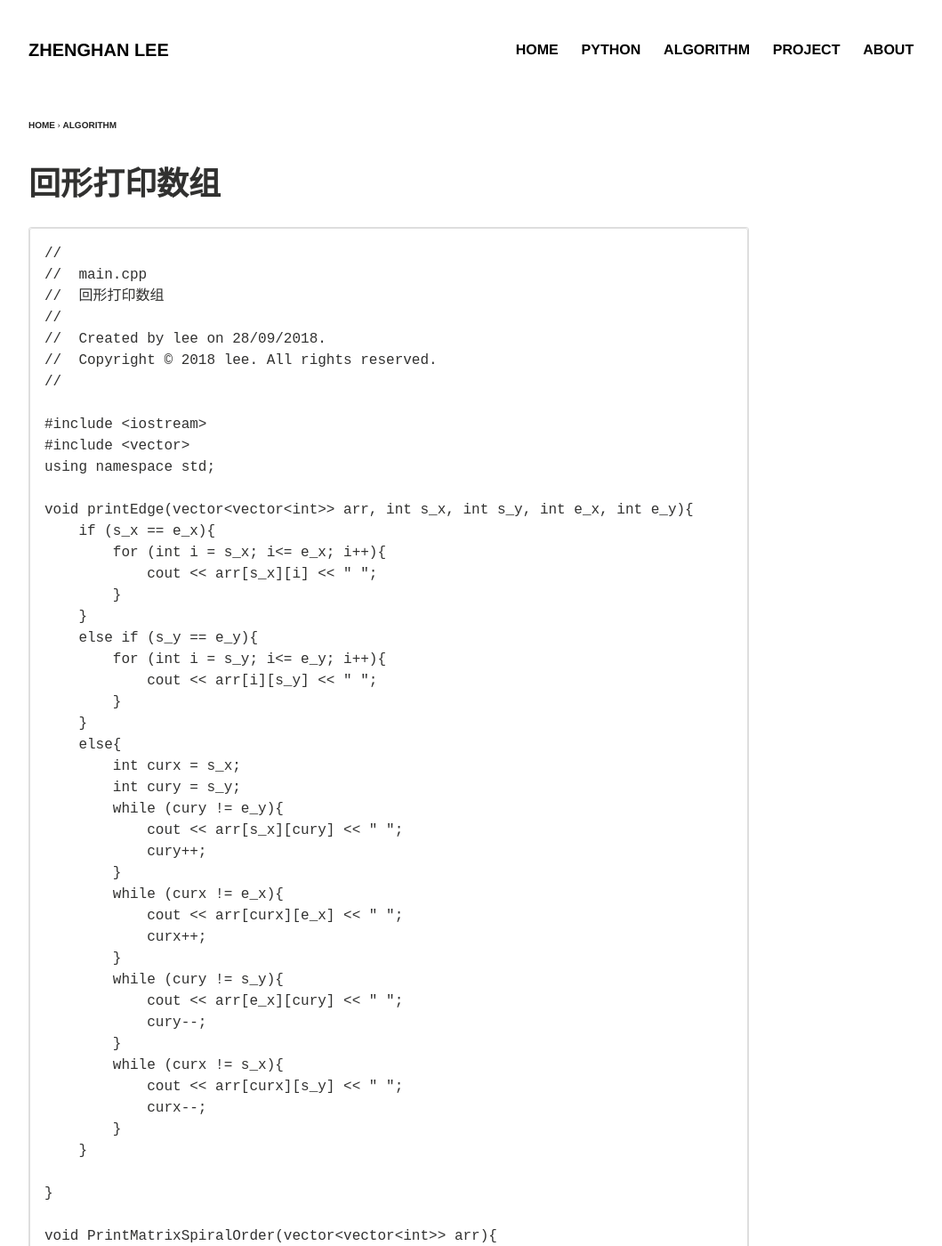
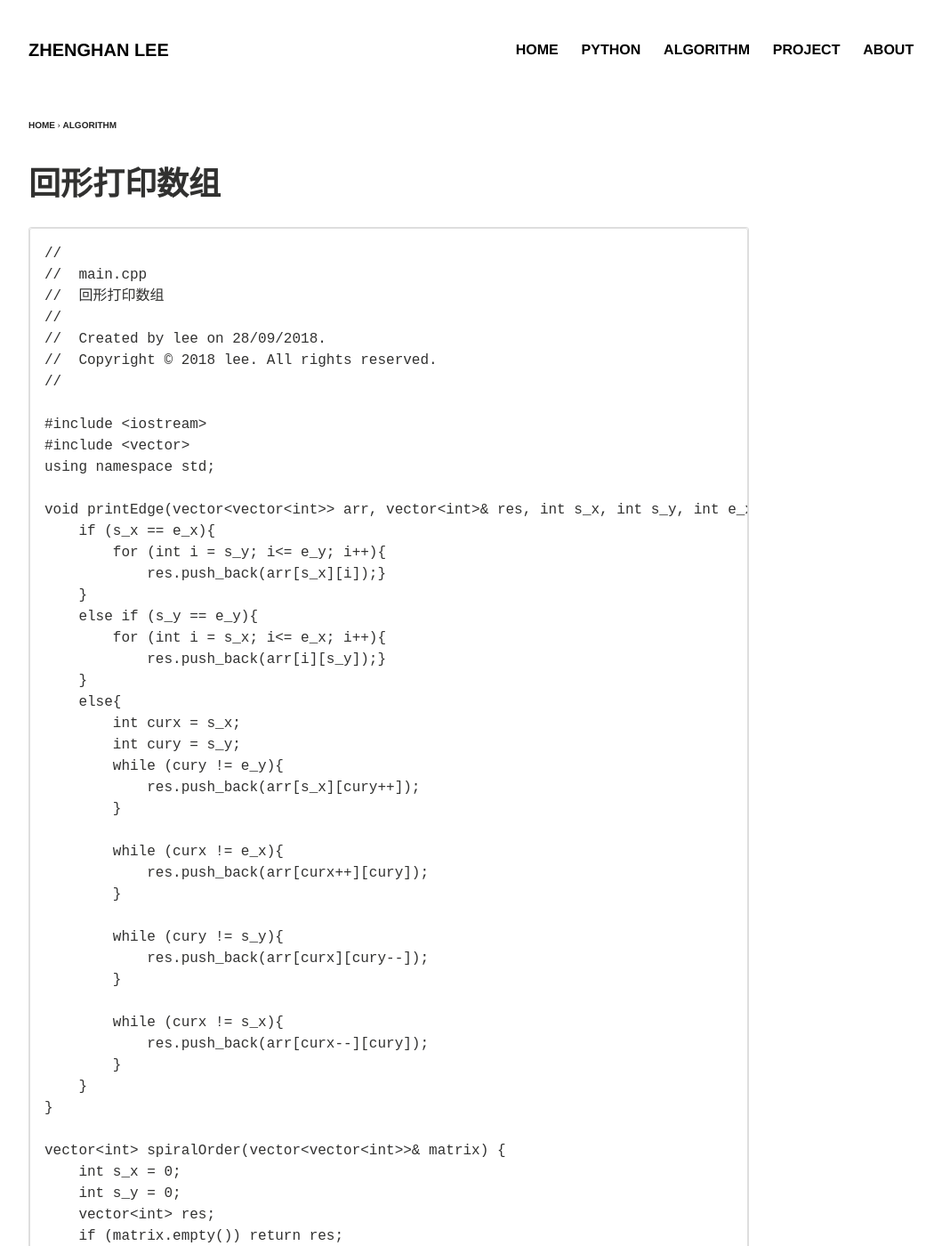
Before and after one commit to ZH-Lee/ZH-Lee.github.io, a Jekyll site: the page built from _posts/algorithm/2018-10-09-回形打印数组.md, in a window 1280 px wide and 1400 px high. Shown: the whole window at 89% size, without its empty margins (64-1123 px from the left). Built offline with Jekyll 4.4.1, drawn with Linux system fonts in a browser that asks for light colours; some of the changed text lies outside the part shown.

Commit message:
modify file

```diff
--- a/_posts/algorithm/2018-10-09-回形打印数组.md
+++ b/_posts/algorithm/2018-10-09-回形打印数组.md
@@ -20,53 +20,61 @@ image:
 #include <vector>
 using namespace std;
 
-void printEdge(vector<vector<int>> arr, int s_x, int s_y, int e_x, int e_y){
+void printEdge(vector<vector<int>> arr, vector<int>& res, int s_x, int s_y, int e_x, int e_y){
     if (s_x == e_x){
-        for (int i = s_x; i<= e_x; i++){
-            cout << arr[s_x][i] << " ";
-        }
+        for (int i = s_y; i<= e_y; i++){
+            res.push_back(arr[s_x][i]);}
     }
     else if (s_y == e_y){
-        for (int i = s_y; i<= e_y; i++){
-            cout << arr[i][s_y] << " ";
-        }
+        for (int i = s_x; i<= e_x; i++){
+            res.push_back(arr[i][s_y]);}
     }
     else{
         int curx = s_x;
         int cury = s_y;
         while (cury != e_y){
-            cout << arr[s_x][cury] << " ";
-            cury++;
+            res.push_back(arr[s_x][cury++]);
         }
+
         while (curx != e_x){
-            cout << arr[curx][e_x] << " ";
-            curx++;
+            res.push_back(arr[curx++][cury]);
         }
+
         while (cury != s_y){
-            cout << arr[e_x][cury] << " ";
-            cury--;
+            res.push_back(arr[curx][cury--]);
         }
+
         while (curx != s_x){
-            cout << arr[curx][s_y] << " ";
-            curx--;
+            res.push_back(arr[curx--][cury]);
         }
     }
-
 }
 
-void PrintMatrixSpiralOrder(vector<vector<int>> arr){
+vector<int> spiralOrder(vector<vector<int>>& matrix) {
     int s_x = 0;
     int s_y = 0;
-    int e_x = (int) arr.size()-1;
-    int e_y = (int) arr[0].size() -1;
+    vector<int> res;
+    if (matrix.empty()) return res;
+    int e_x = (int) matrix.size()-1; // 行
+    int e_y = (int) matrix[0].size()-1; //列
     while(s_x <= e_x && s_y <= e_y){
-        printEdge(arr, s_x++, s_y++, e_x--, e_y--);
+        printEdge(matrix, res, s_x++, s_y++, e_x--, e_y--);
     }
+    return res;
 }
+
+
 int main(int argc, const char * argv[]) {
-    vector<vector<int>> arr = { { 1, 2, 3, 4 }, { 5, 6, 7, 8 }, { 9, 10, 11, 12 },
-        { 13, 14, 15, 16 } };
-    PrintMatrixSpiralOrder(arr);
+    vector<vector<int>> arr1 = { { 1, 2, 3, 4 }, { 5, 6, 7, 8 }, { 9, 10, 11, 12 },{13,14,15,16}};
+    vector<vector<int>> arr2 = { { 1, 2, 3, 4 }, { 5, 6, 7, 8 }, { 9, 10, 11, 12 }};
+    vector<int> res1;
+    vector<int> res2;
+    res1 = spiralOrder(arr1);
+    for (auto i : res1) cout << i << " ";
+    cout << endl;
+    res2 = spiralOrder(arr2);
+    for (auto i : res2) cout << i << " ";
+    cout << endl;
     return 0;
 }
 
```
